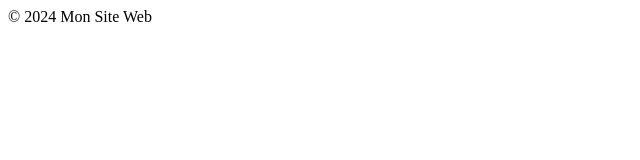
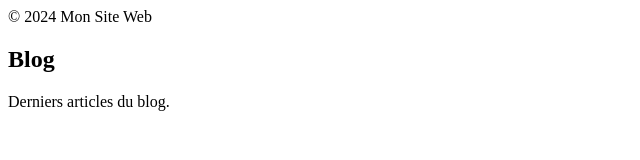
Before and after one commit to rayenmansouri/exam, a plain HTML site: page index.html in a window 1280 px wide. Shown: the whole page, without its empty margins (0-640 px from the left). Drawn offline with Linux system fonts and the light colour scheme.

Commit message:
Ajout d'une section Blog dans index.html

```diff
--- a/index.html
+++ b/index.html
@@ -1,3 +1,7 @@
 <footer>
     <p>&copy; 2024 Mon Site Web</p>
 </footer>
+<section id="blog">
+    <h2>Blog</h2>
+    <p>Derniers articles du blog.</p>
+</section>
```
